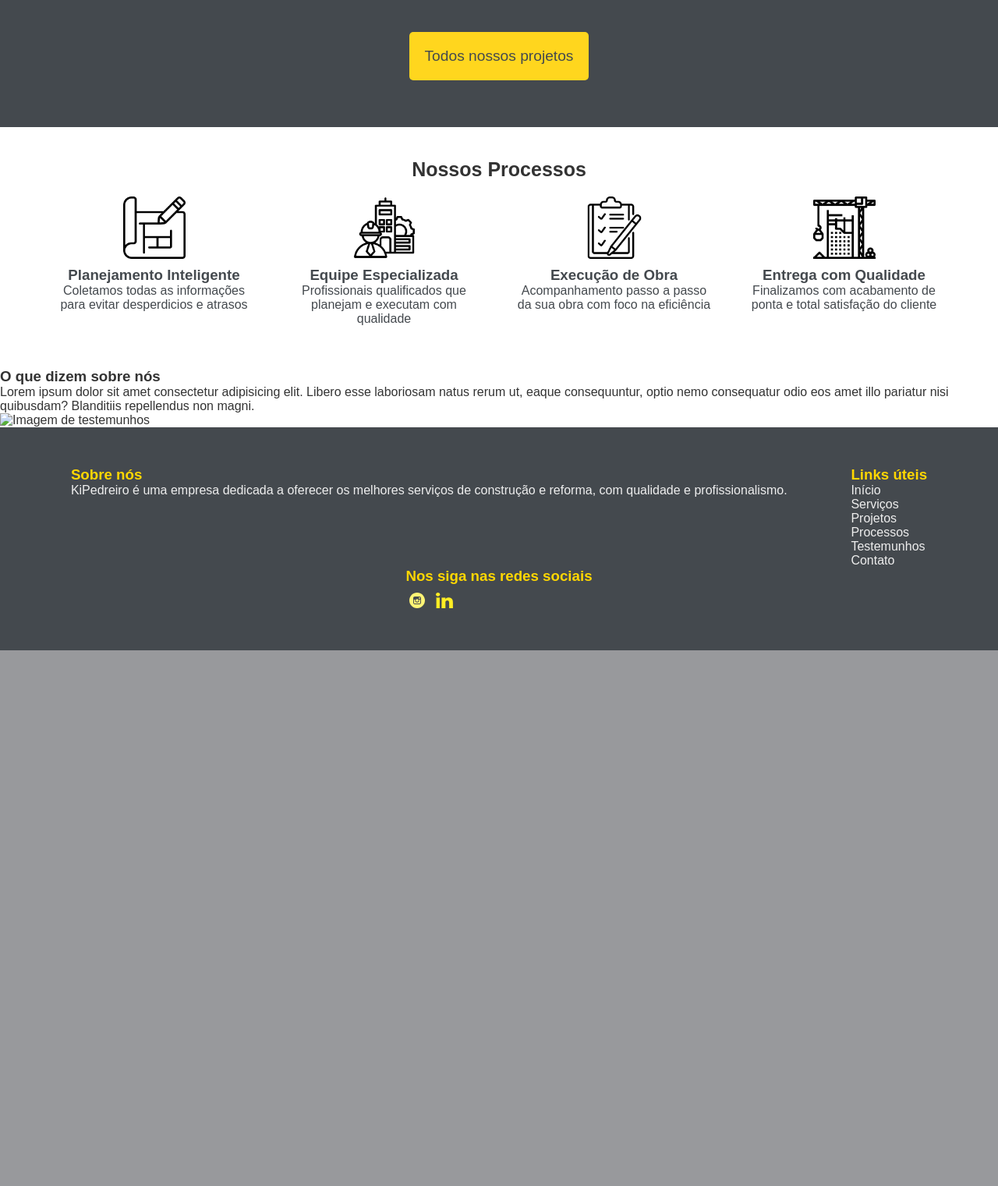
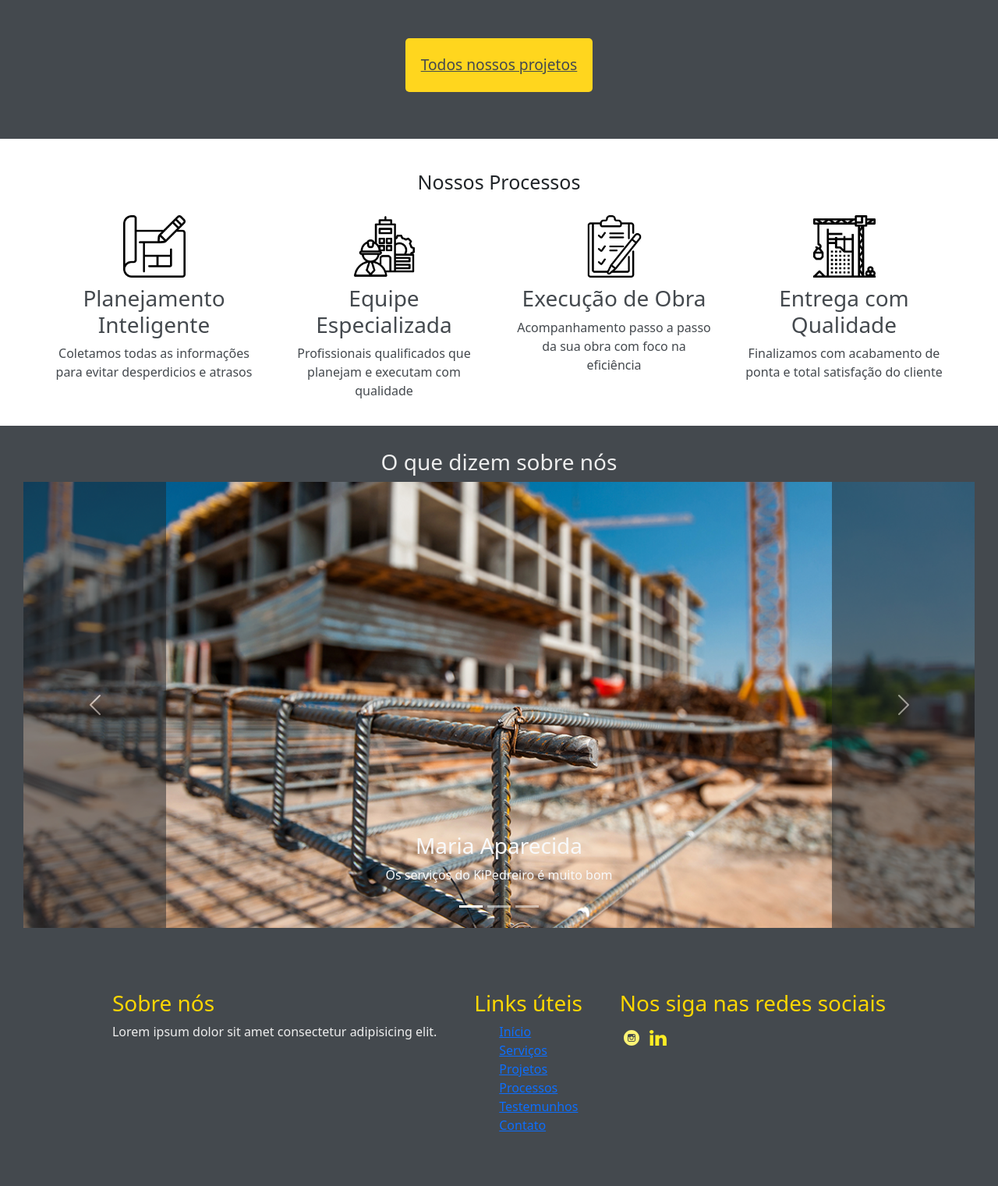
Before and after one commit to undercontrl/KiPedreiro-v2, a PHP site: page / in a window 1280 px wide. Shown: the part 2027-3548 px from the top of the page at 78% size. Before the commit the page ends 2861 px from the top, so only its background shows below. Run offline with PHP 8.4, Linux system fonts and the light colour scheme.

Commit message:
estou enloiqecendo

```diff
--- a/assets/css/processos.css
+++ b/assets/css/processos.css
@@ -11,7 +11,7 @@
 }
 .card-processo{
     flex-basis: calc(25% - 10px);
-    height: 200px;
+    height: 250px;
     border-radius: 5px;
     position: relative;
     overflow: hidden;
--- a/assets/css/testemunhos.css
+++ b/assets/css/testemunhos.css
@@ -0,0 +1,17 @@
+.testemunhos{
+    display: flex;
+    flex-direction: column;
+    flex-wrap: wrap;
+    align-items: center;
+    justify-content: center;
+    align-content: center;
+    background-color: var(--cor-terciaria);
+    padding: 30px 30px;
+}
+.titulo-testemunho{
+    color: var(--cor-de-fundo);
+}
+.section-testemunhos{
+    display: flex;
+
+}
--- a/index.html
+++ b/index.html
@@ -5,6 +5,7 @@
     <meta name="viewport" content="width=device-width, initial-scale=1.0">
     <title>KiPedreiro v2</title>
     <link rel="stylesheet" href="assets/css/style.css">
+    <link href="https://cdn.jsdelivr.net/npm/bootstrap@5.3.7/dist/css/bootstrap.min.css" rel="stylesheet" integrity="sha384-LN+7fdVzj6u52u30Kp6M/trliBMCMKTyK833zpbD+pXdCLuTusPj697FH4R/5mcr" crossorigin="anonymous">
 </head>
 <body>
     <header>
@@ -162,18 +163,94 @@
             </div>
         </section>
         <section class="testemunhos">
-            <h3>O que dizem sobre nós</h3>
-            <div class="container">
+            <h3 class="titulo-testemunho">O que dizem sobre nós</h3>
+            <!-- <div class="container">
                 <p>Lorem ipsum dolor sit amet consectetur adipisicing elit. Libero esse laboriosam natus rerum ut, eaque consequuntur, optio nemo consequatur odio eos amet illo pariatur nisi quibusdam? Blanditiis repellendus non magni.</p>
                 <img src="" alt="Imagem de testemunhos" class="testemunho-imagem">
+            </div> -->
+            <div id="carouselId" class="carousel slide" data-bs-ride="carousel">
+                <ol class="carousel-indicators">
+                    <li
+                        data-bs-target="#carouselId"
+                        data-bs-slide-to="0"
+                        class="active"
+                        aria-current="true"
+                        aria-label="First slide"
+                    ></li>
+                    <li
+                        data-bs-target="#carouselId"
+                        data-bs-slide-to="1"
+                        aria-label="Second slide"
+                    ></li>
+                    <li
+                        data-bs-target="#carouselId"
+                        data-bs-slide-to="2"
+                        aria-label="Third slide"
+                    ></li>
+                </ol>
+                <div class="carousel-inner" role="listbox">
+                    <div class="carousel-item active">
+                        <img
+                            src="assets/img/testemunho1.png"
+                            class="w-100 d-block"
+                            alt="First slide"
+                        />
+                        <div class="carousel-caption d-none d-md-block text-light">
+                            <h3>Maria Aparecida</h3>
+                            <p>Os serviços do KiPedreiro é muito bom</p>
+                        </div>
+                    </div>
+                    <div class="carousel-item">
+                        <img
+                            src="assets/img/testemunho2.png"
+                            class="w-100 d-block"
+                            alt="Second slide"
+                        />
+                        <div class="carousel-caption d-none d-md-block text-light">
+                            <h3>José Henrique</h3>
+                            <p>Gostei muito dos preços do KiPedreiro!</p>
+                        </div>
+                    </div>
+                    <div class="carousel-item">
+                        <img
+                            src="assets/img/testemunho3.png"
+                            class="w-100 d-block"
+                            alt="Third slide"
+                        />
+                        <div class="carousel-caption d-none d-md-block text-light">
+                            <h3>Luma Oliveira</h3>
+                            <p>Superou minhas espectativas</p>
+                        </div>
+                    </div>
+                </div>
+                <button
+                    class="carousel-control-prev bg-dark"
+                    type="button"
+                    data-bs-target="#carouselId"
+                    data-bs-slide="prev"
+                >
+                    <span class="carousel-control-prev-icon bg-dark" aria-hidden="true"></span>
+                    <span class="visually-hidden">Previous</span>
+                </button>
+                <button
+                    class="carousel-control-next bg-dark"
+                    type="button"
+                    data-bs-target="#carouselId"
+                    data-bs-slide="next"
+                >
+                    <span class="carousel-control-next-icon bg-dark" aria-hidden="true"></span>
+                    <span class="visually-hidden">Next</span>
+                </button>
             </div>
+
         </section>
     </main>
     <footer>
         <div class="container">
             <div class="coluna-footer">
                 <h3 class="titulo-interno">Sobre nós</h3>
-                <p>KiPedreiro é uma empresa dedicada a oferecer os melhores serviços de construção e reforma, com qualidade e profissionalismo.</p>
+                <!-- <p>KiPedreiro é uma empresa dedicada a oferecer os melhores serviços de construção e reforma, com qualidade e profissionalismo.</p> -->
+                 <p>Lorem ipsum dolor sit amet consectetur adipisicing elit. </p>
             </div>
             <div class="coluna-footer">
                 <h3 class="titulo-interno">Links úteis</h3>
@@ -195,5 +272,6 @@
             </div>
         </div>
     </footer>
+    <script src="https://cdn.jsdelivr.net/npm/bootstrap@5.3.7/dist/js/bootstrap.bundle.min.js" integrity="sha384-ndDqU0Gzau9qJ1lfW4pNLlhNTkCfHzAVBReH9diLvGRem5+R9g2FzA8ZGN954O5Q" crossorigin="anonymous"></script>
 </body>
 </html>
```
Also changed, not shown: servicos.html (added, +29 -0 lines), assets/img/testemunho1.png (added), assets/img/testemunho2.png (added), assets/img/testemunho3.png (added), assets/img/testemunho4.png (added), assets/img/testemunho5.png (added).
